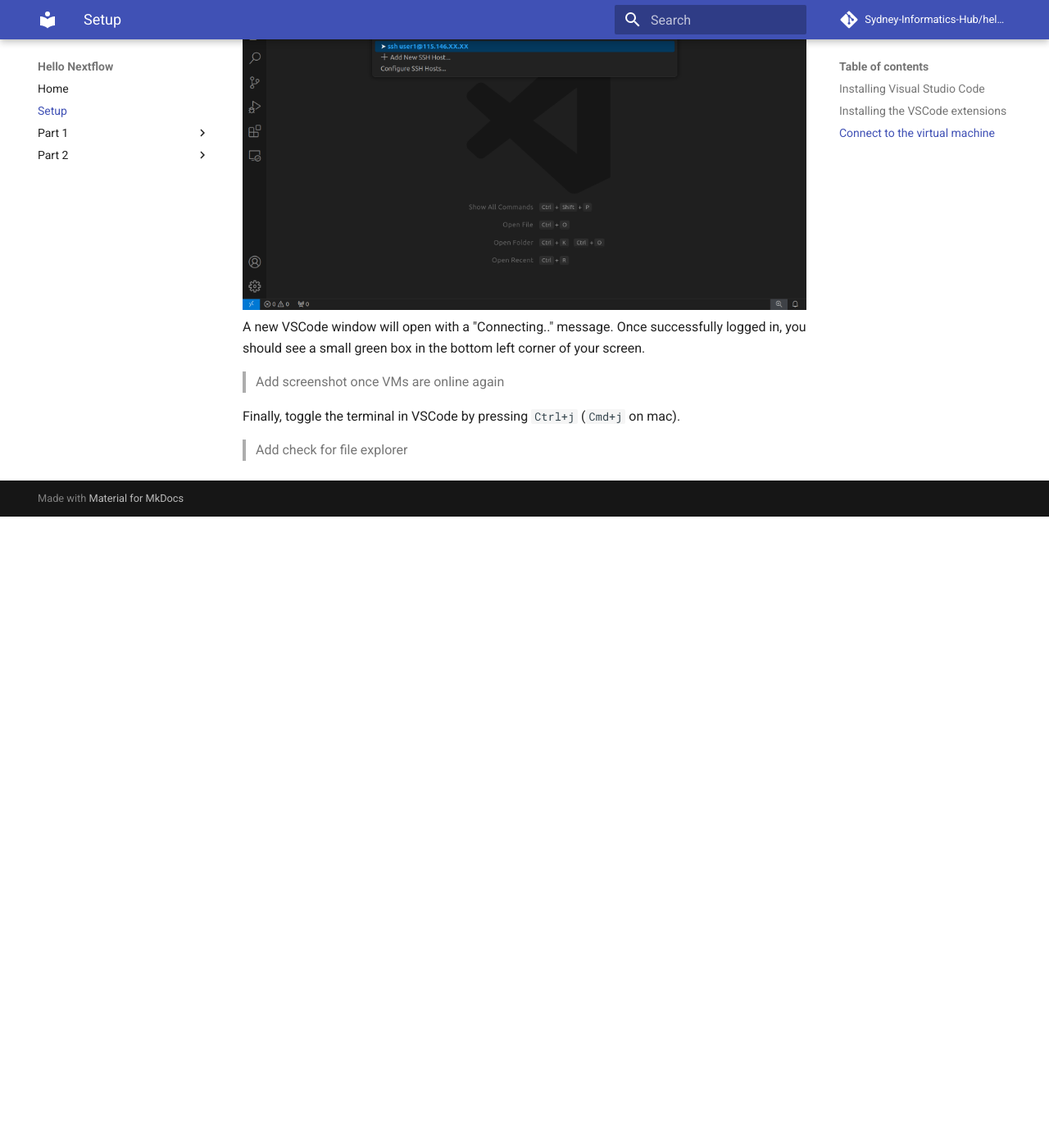
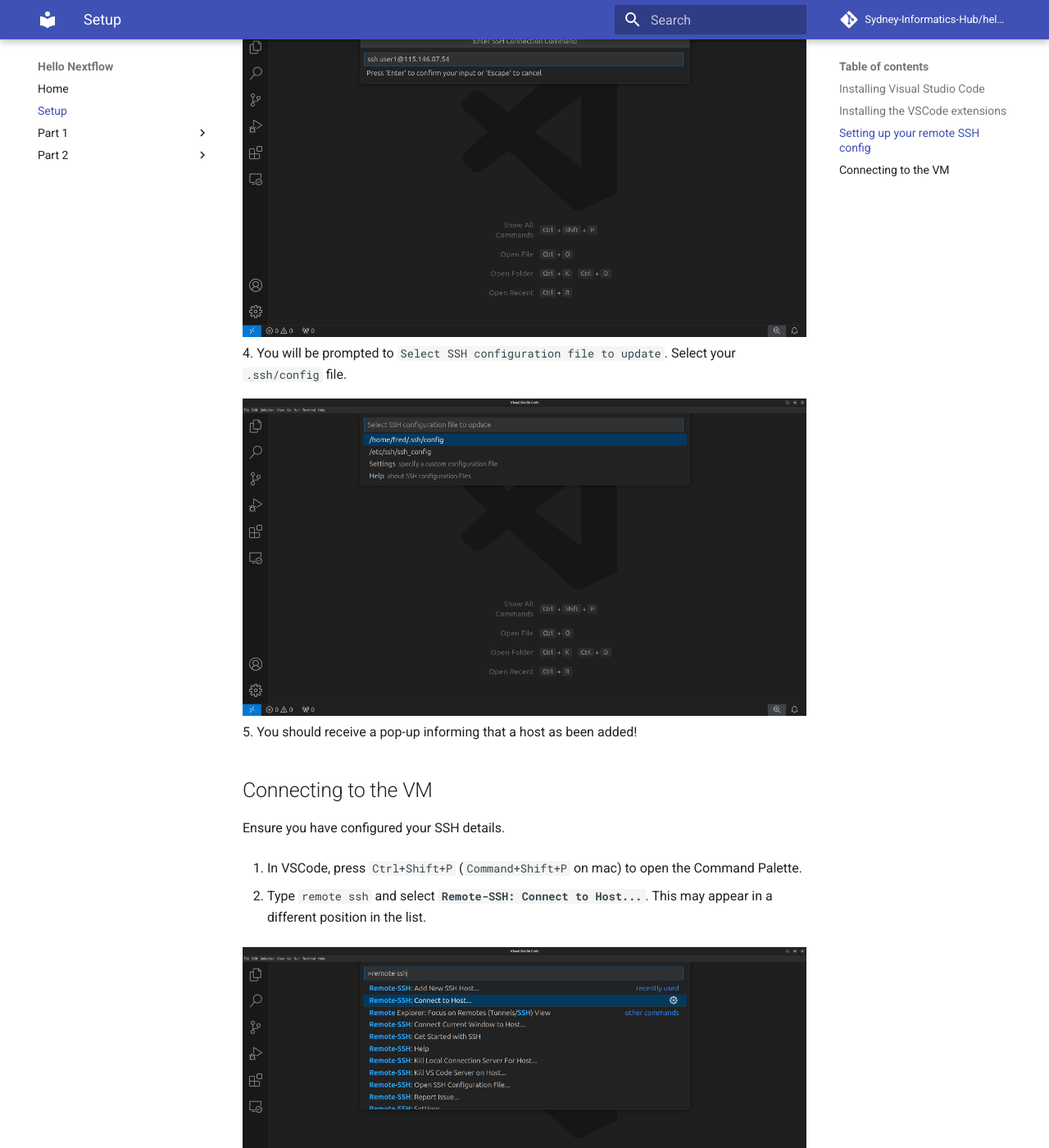
Before and after one commit to Sydney-Informatics-Hub/hello-nextflow, an MkDocs documentation site: the page built from docs/setup.md, in a window 1280 px wide and 1400 px high, scrolled down 3678 px. Shown: the whole window at 82% size. Built offline with MkDocs 1.6.1 and Material for MkDocs 9.7.7, drawn with Linux system fonts in a browser that asks for light colours; comment, search, counter and statistics services are not loaded; before the commit the page ends 4308 px from its top, so only the background shows below that; some of the changed text lies outside the part shown.

Commit message:
Setup WIP

```diff
--- a/docs/setup.md
+++ b/docs/setup.md
@@ -9,9 +9,7 @@ The requirements for this workshop are a personal computer with:
 - A web browser
 
 Below, you will find instructions on how to set up VSCode and connect toyour VM.
-Each participant will be provided with their instances IP address prior
-to the workshop.
-
+Each participant will be provided with their instances IP address prior to the workshop.
 Before the workshop, you must have the following:
 
 1. VSCode installed.
@@ -50,21 +48,50 @@ blocks).
 ![](img/vscode_3.png)
 5. Close the Extensions tab and sidebar
 
-## Connect to the virtual machine
+## Setting up your remote SSH config
 
 1. In VSCode, press `Ctrl+Shift+P` (`Command+Shift+P` on mac) to open the Command Palette.
 
 ![](img/ssh_0.png)
-2. Type `remote ssh` and select **`Remote-SSH: Connect to Host...`**.
+2. Type `remote ssh` and select **`Remote-SSH: Add New SSH Host...`**. This may
+appear in a different position in the list.
 
 ![](img/ssh_1.png)
-3. Enter the SSH connection string with the IP address that was provided to you. The connection string should look like **`ssh user1@XXX.XXX.XX.XX`**. Ensure that you replace the "XXX..." with your IP address. Press `Enter`.
+3. Enter the SSH connection string with the IP address that was provided to you. The connection string should look like **`ssh user1@XXX.XXX.XX.XX`**. Ensure that you replace the "XXX..." with your allocated IP address. Press `Enter`.
 
 ![](img/ssh_2.png)
-A new VSCode window will open with a "Connecting.." message. Once successfully logged in, you should see a small green box in the bottom left corner of your screen.
+4. You will be prompted to `Select SSH configuration file to update`. Select your `.ssh/config` file.
 
-> Add screenshot once VMs are online again
+![](img/ssh_3.png)
+5. You should receive a pop-up informing that a host as been added!
 
+## Connecting to the VM
+
+Ensure you have configured your SSH details.
+
+1. In VSCode, press `Ctrl+Shift+P` (`Command+Shift+P` on mac) to open the Command Palette.
+
+2. Type `remote ssh` and select **`Remote-SSH: Connect to Host...`**. This may
+appear in a different position in the list.
+
+![](img/vm_0.png)
+3. Select the IP address that you have configured.
+4. A new VSCode window will open and prompt you for your password. Input your
+allocated password and hit 'Enter'.
+
+![](img/vm_1.png)
+5. Once the blue square in the bottom-left of the VSCode window shows
+ `SSH: XXX.XXX.XX.XX` - you have successfully connected to your instance!
+
+![](img/vm_2.png)
+6. Select the File Explorer on the left sidebar (icon with two pages) or press
+`Ctrl+Shift+E` (Mac: `Cmd+Shift+E`).
+
+![](img/vm_3.png)
+7. Select **`Open Folder`**
+
+![](img/vm_4.png)
+8. The correct file path should be input by default (`/home/userX/`). Press 'OK'.
 Finally, toggle the terminal in VSCode by pressing `Ctrl+j` (`Cmd+j` on mac).
 
 > Add check for file explorer
```
Also changed, not shown: docs/img/ssh_1.png, docs/img/ssh_2.png, docs/img/ssh_3.png (added), docs/img/ssh_4.png (added), docs/img/vm_0.png (added), docs/img/vm_1.png (added), docs/img/vm_2.png (added), docs/img/vm_3.png (added), docs/img/vm_4.png (added).
